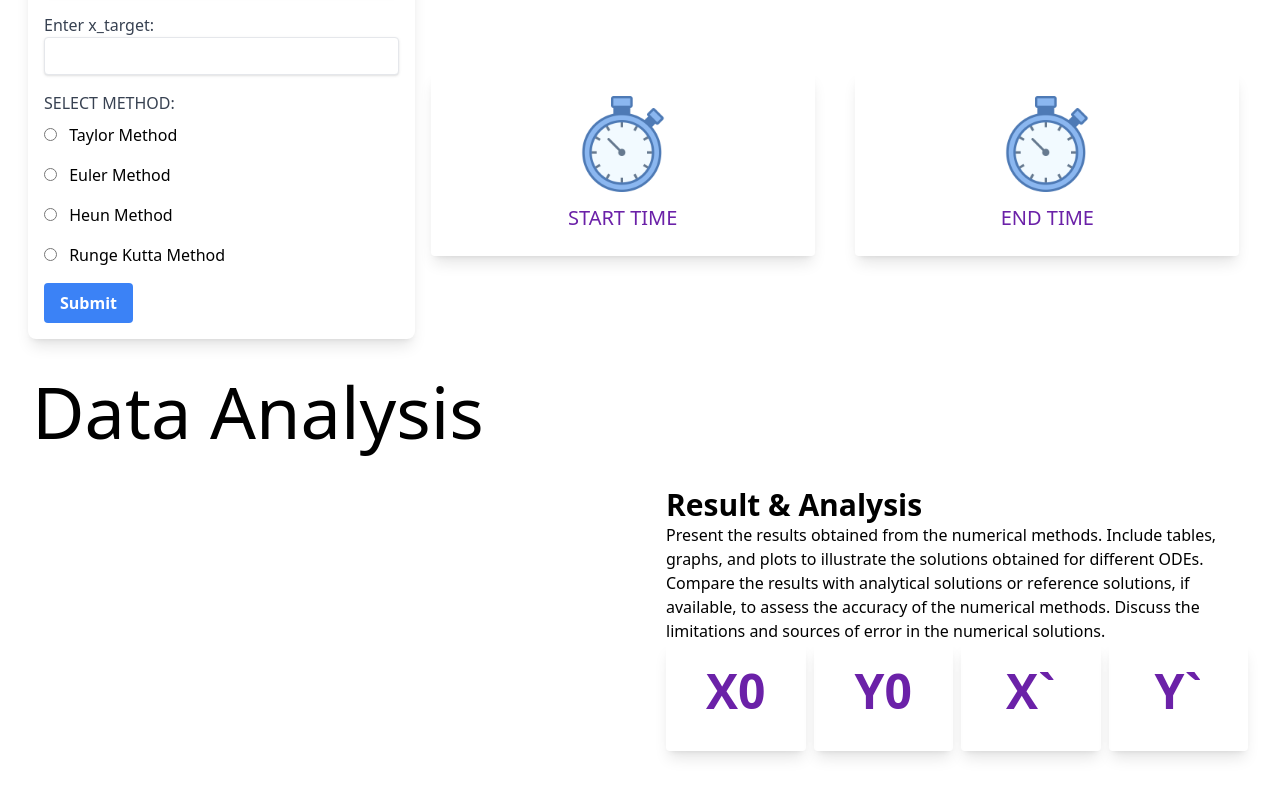
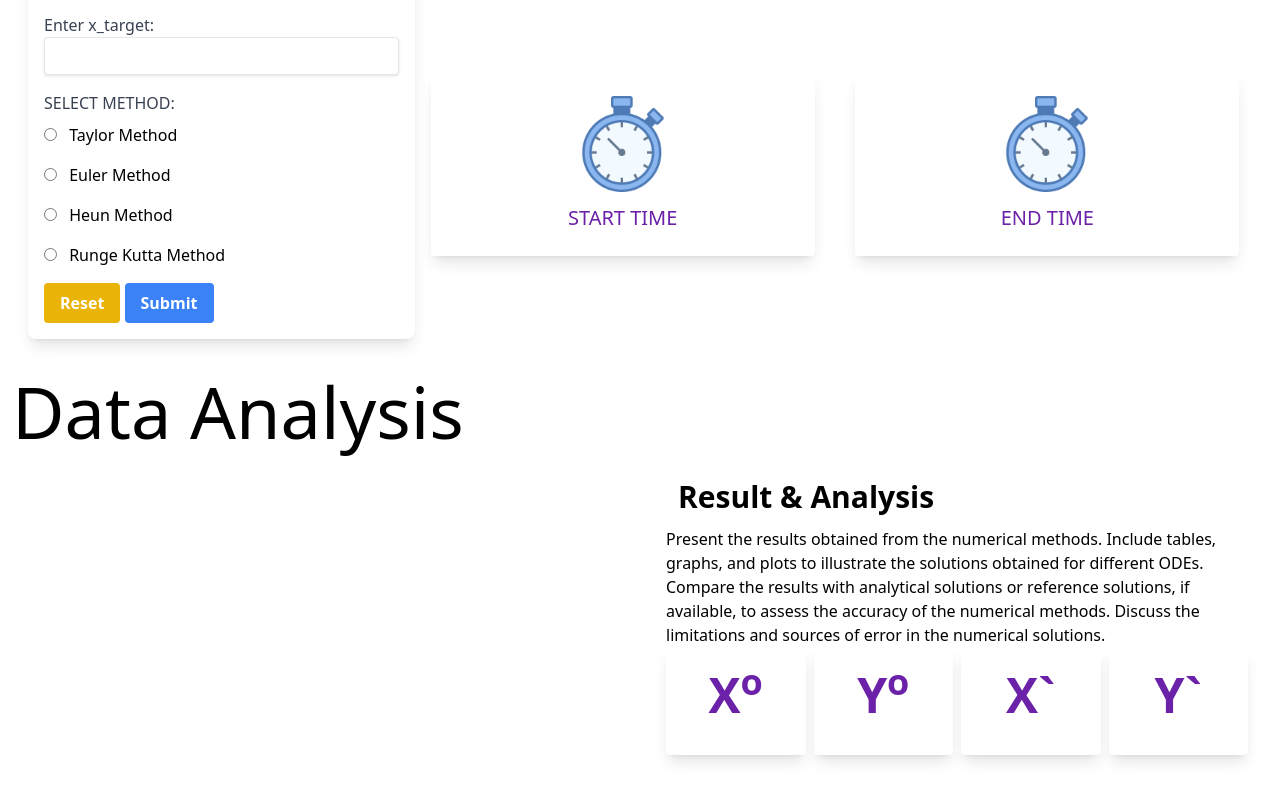
Before and after one commit to Tahsin000/NUMERICAL-METHODS, a plain HTML site: page index.html in a window 1280 px wide. Shown: the part 469-1256 px from the top of the page. Drawn offline with Linux system fonts and the light colour scheme.

Commit message:
Alphe-1.2

```diff
--- a/index.html
+++ b/index.html
@@ -118,6 +118,12 @@
             <label for="rungeKuttaMethod" class="ml-2">Runge Kutta Method</label>
           </div>
 
+          <a
+            onclick="window.location.reload()"
+
+          >
+          <button class="bg-yellow-500 hover:bg-yellow-600 text-white font-bold py-2 px-4 rounded">Reset</button>
+          </a>
           <button
             type="submit"
             class="bg-blue-500 hover:bg-blue-600 text-white font-bold py-2 px-4 rounded"
@@ -153,25 +159,25 @@
           </div>
         </div>
       </div>
-      <h2 class="md:text-7xl text-3xl p-5 ">Data Analysis</h2>
+      <h2 class="md:text-7xl text-3xl pt-5">Data Analysis</h2>
       <div class="grid md:grid-cols-2 grid-cols-1 col-span-2 gap-3">
         <div class="p-5">
           <canvas id="myChart2"></canvas>
         </div>
         <div class="p-5 flex flex-col justify-center">
-          <h2 class="md:text-3xl text-xl font-bold">Result & Analysis</h2>
+          <h2 class="md:text-3xl text-xl font-bold p-3">Result & Analysis</h2>
           Present the results obtained from the numerical methods. Include tables, graphs, and plots to illustrate the solutions obtained for different ODEs. Compare the results with analytical solutions or reference solutions, if available, to assess the accuracy of the numerical methods. Discuss the limitations and sources of error in the numerical solutions.
           <div class="grid grid-cols-2 md:grid-cols-4 gap-2">
 
             <div class="rounded shadow-lg">
               <div class="font-bold text-xl text-center p-6 flex flex-col justify-center items-center gap-3">
-                <p class="text-purple-800 font-semibold md:text-5xl text-xl">X0</p>
+                <p class="text-purple-800 font-semibold md:text-5xl text-xl">X<sup>o</sup></p>
                 <p class="text-red-500 font-semibold" id="X0Value"></p>
               </div>
             </div>
             <div class="rounded shadow-lg">
               <div class="font-bold text-xl text-center p-6 flex flex-col justify-center items-center gap-3">
-                <p class="text-purple-800 font-semibold md:text-5xl text-xl">Y0</p>
+                <p class="text-purple-800 font-semibold md:text-5xl text-xl">Y<sup>o</sup></p>
                 <p class="text-red-500 font-semibold" id="Y0Value"></p>
               </div>
             </div>
--- a/js/script.js
+++ b/js/script.js
@@ -16,12 +16,16 @@ function handleFormSubmit() {
       'input[name="method"]:checked'
     ).value;
 
+    document.getElementById("x0Input").disabled= true;
+    document.getElementById("y0Input").disabled= true;
+    document.getElementById("hInput").disabled= true;
+    document.getElementById("xTargetInput").disabled= true;
     // -------------------------
     X0Value.innerText = x0;
     Y0Value.innerText = y0;
     XResultValue.innerText = xTarget;
 
-    event.target.reset();
+    // event.target.reset();
     //-----------------------------
 
     const ctx = document.getElementById("myChart");
```
